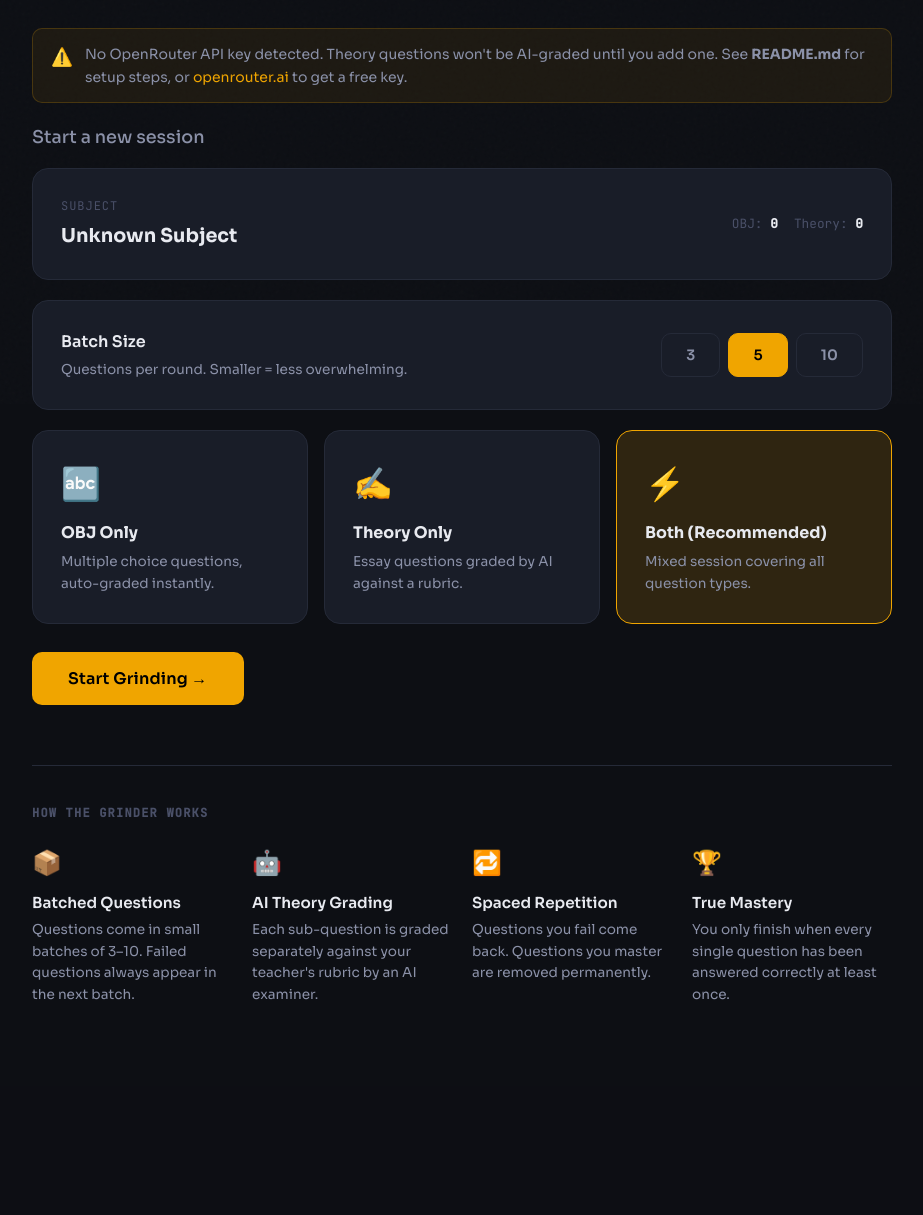
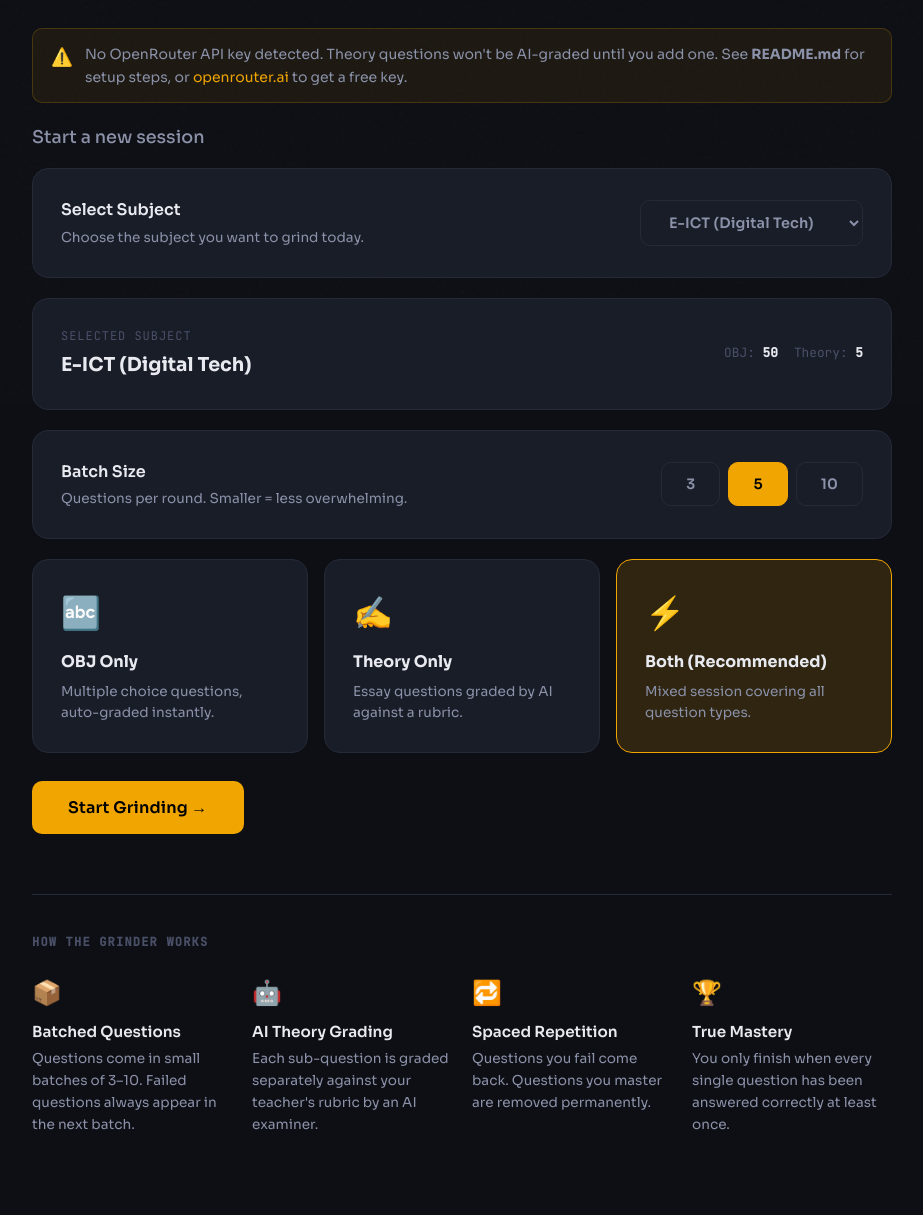
Before and after one commit to infinitehoax/waec-grinder-v2, a Flask app: page / in a window 1280 px wide. Shown: the part 396-1611 px from the top of the page, without its empty margins (178-1101 px from the left). Before the commit the page ends 1396 px from the top, so only its background shows below. Run offline with Flask 3, Linux system fonts and the light colour scheme.

Commit message:
Support multiple subjects in WAEC Grinder
- Refactored backend data service to handle list of subjects from JSON.
- Updated frontend storage logic to scope progress (failed, unseen, stats) by subject name in localStorage.
- Added subject selection dropdown to the dashboard.
- Ensured study session initialization and progress tracking respect the active subject.
- Persisted last selected subject across sessions.

Co-authored-by: infinitehoax <175738733+infinitehoax@users.noreply.github.com>

```diff
--- a/frontend/static/js/storage.js
+++ b/frontend/static/js/storage.js
@@ -4,15 +4,18 @@
 // ============================================
 
 const KEYS = {
-  UNSEEN_OBJ:    'wg_unseen_obj',
-  UNSEEN_THEORY: 'wg_unseen_theory',
-  FAILED_OBJ:    'wg_failed_obj',
-  FAILED_THEORY: 'wg_failed_theory',
-  STATS:         'wg_stats',
-  CURRENT_BATCH: 'wg_current_batch',
-  CURRENT_IDX:   'wg_current_idx',
-  STUDY_MODE:    'wg_study_mode',
-  SUBJECT:       'wg_subject',
+  CURRENT_SUBJECT: 'wg_current_subject',
+  CURRENT_BATCH:   'wg_current_batch',
+  CURRENT_IDX:     'wg_current_idx',
+  STUDY_MODE:      'wg_study_mode',
+};
+
+const SUB_KEYS = {
+  UNSEEN_OBJ:    'unseen_obj',
+  UNSEEN_THEORY: 'unseen_theory',
+  FAILED_OBJ:    'failed_obj',
+  FAILED_THEORY: 'failed_theory',
+  STATS:         'stats',
 };
 
 const Storage = {
@@ -24,102 +27,129 @@ const Storage = {
     localStorage.setItem(key, JSON.stringify(val));
   },
 
+  // ---- Subject-scoped helpers ----
+  _getScoped(subject, key) {
+    const data = this._get(`wg_sub_${subject}`) || {};
+    return data[key];
+  },
+  _setScoped(subject, key, val) {
+    const data = this._get(`wg_sub_${subject}`) || {};
+    data[key] = val;
+    this._set(`wg_sub_${subject}`, data);
+  },
+
   // ---- Initialise from loaded question data ----
   initSession(data, mode) {
-    this._set(KEYS.SUBJECT, data.subject || 'Unknown Subject');
+    const subject = data.subject || 'Unknown Subject';
+    this._set(KEYS.CURRENT_SUBJECT, subject);
     this._set(KEYS.STUDY_MODE, mode);
 
     if (mode === 'obj' || mode === 'both') {
-      // Only reset unseen if not already initialised
-      if (!this._get(KEYS.UNSEEN_OBJ)) {
-        this._set(KEYS.UNSEEN_OBJ, data.obj || []);
+      if (!this._getScoped(subject, SUB_KEYS.UNSEEN_OBJ)) {
+        this._setScoped(subject, SUB_KEYS.UNSEEN_OBJ, data.obj || []);
       }
     }
     if (mode === 'theory' || mode === 'both') {
-      if (!this._get(KEYS.UNSEEN_THEORY)) {
-        this._set(KEYS.UNSEEN_THEORY, data.theory || []);
+      if (!this._getScoped(subject, SUB_KEYS.UNSEEN_THEORY)) {
+        this._setScoped(subject, SUB_KEYS.UNSEEN_THEORY, data.theory || []);
       }
     }
 
-    // Ensure failed queues exist
-    if (!this._get(KEYS.FAILED_OBJ))    this._set(KEYS.FAILED_OBJ, []);
-    if (!this._get(KEYS.FAILED_THEORY)) this._set(KEYS.FAILED_THEORY, []);
+    if (!this._getScoped(subject, SUB_KEYS.FAILED_OBJ))    this._setScoped(subject, SUB_KEYS.FAILED_OBJ, []);
+    if (!this._getScoped(subject, SUB_KEYS.FAILED_THEORY)) this._setScoped(subject, SUB_KEYS.FAILED_THEORY, []);
 
-    // Ensure stats exist
-    if (!this._get(KEYS.STATS)) {
-      this._set(KEYS.STATS, { mastered: 0, failed_total: 0, sessions: 0 });
+    if (!this._getScoped(subject, SUB_KEYS.STATS)) {
+      this._setScoped(subject, SUB_KEYS.STATS, { mastered: 0, failed_total: 0, sessions: 0 });
     }
   },
 
-  // ---- Force reset (re-study all questions) ----
+  // ---- Force reset (re-study all questions for a subject) ----
+  clearSubjectProgress(subject) {
+    localStorage.removeItem(`wg_sub_${subject}`);
+    if (this.getSubject() === subject) {
+      localStorage.removeItem(KEYS.CURRENT_BATCH);
+      localStorage.removeItem(KEYS.CURRENT_IDX);
+      localStorage.removeItem(KEYS.STUDY_MODE);
+    }
+  },
+
   hardReset() {
-    Object.values(KEYS).forEach(k => localStorage.removeItem(k));
+    // This now clears EVERYTHING
+    localStorage.clear();
   },
 
   // ---- Soft reset (keep subject/mode, clear queues) ----
   softReset(data, mode) {
-    localStorage.removeItem(KEYS.UNSEEN_OBJ);
-    localStorage.removeItem(KEYS.UNSEEN_THEORY);
-    localStorage.removeItem(KEYS.FAILED_OBJ);
-    localStorage.removeItem(KEYS.FAILED_THEORY);
+    const subject = data.subject || 'Unknown Subject';
+    const stats = this.getStats(subject);
+    stats.sessions += 1;
+
+    localStorage.removeItem(`wg_sub_${subject}`);
     localStorage.removeItem(KEYS.CURRENT_BATCH);
     localStorage.removeItem(KEYS.CURRENT_IDX);
-    const stats = this._get(KEYS.STATS) || { mastered: 0, failed_total: 0, sessions: 0 };
-    stats.sessions += 1;
-    this._set(KEYS.STATS, stats);
+
     this.initSession(data, mode);
+    this._setScoped(subject, SUB_KEYS.STATS, stats);
   },
 
   // ---- Queue accessors ----
-  getUnseenObj()    { return this._get(KEYS.UNSEEN_OBJ)    || []; },
-  getUnseenTheory() { return this._get(KEYS.UNSEEN_THEORY) || []; },
-  getFailedObj()    { return this._get(KEYS.FAILED_OBJ)    || []; },
-  getFailedTheory() { return this._get(KEYS.FAILED_THEORY) || []; },
+  getUnseenObj(sub)    { return this._getScoped(sub || this.getSubject(), SUB_KEYS.UNSEEN_OBJ)    || []; },
+  getUnseenTheory(sub) { return this._getScoped(sub || this.getSubject(), SUB_KEYS.UNSEEN_THEORY) || []; },
+  getFailedObj(sub)    { return this._getScoped(sub || this.getSubject(), SUB_KEYS.FAILED_OBJ)    || []; },
+  getFailedTheory(sub) { return this._getScoped(sub || this.getSubject(), SUB_KEYS.FAILED_THEORY) || []; },
 
   getMode()    { return this._get(KEYS.STUDY_MODE) || 'both'; },
-  getSubject() { return this._get(KEYS.SUBJECT) || 'Unknown Subject'; },
-  getStats()   { return this._get(KEYS.STATS) || { mastered: 0, failed_total: 0, sessions: 0 }; },
+  getSubject() { return this._get(KEYS.CURRENT_SUBJECT) || 'Unknown Subject'; },
+  getStats(sub)   { return this._getScoped(sub || this.getSubject(), SUB_KEYS.STATS) || { mastered: 0, failed_total: 0, sessions: 0 }; },
 
   // ---- Queue mutators ----
   pushFailedObj(q) {
-    const arr = this.getFailedObj();
+    const sub = this.getSubject();
+    const arr = this.getFailedObj(sub);
     if (!arr.find(x => x.id === q.id)) arr.push(q);
-    this._set(KEYS.FAILED_OBJ, arr);
+    this._setScoped(sub, SUB_KEYS.FAILED_OBJ, arr);
   },
   pushFailedTheory(q) {
-    const arr = this.getFailedTheory();
+    const sub = this.getSubject();
+    const arr = this.getFailedTheory(sub);
     if (!arr.find(x => x.id === q.id)) arr.push(q);
-    this._set(KEYS.FAILED_THEORY, arr);
+    this._setScoped(sub, SUB_KEYS.FAILED_THEORY, arr);
   },
   removeFailedObj(id) {
-    this._set(KEYS.FAILED_OBJ, this.getFailedObj().filter(q => q.id !== id));
+    const sub = this.getSubject();
+    this._setScoped(sub, SUB_KEYS.FAILED_OBJ, this.getFailedObj(sub).filter(q => q.id !== id));
   },
   removeFailedTheory(id) {
-    this._set(KEYS.FAILED_THEORY, this.getFailedTheory().filter(q => q.id !== id));
+    const sub = this.getSubject();
+    this._setScoped(sub, SUB_KEYS.FAILED_THEORY, this.getFailedTheory(sub).filter(q => q.id !== id));
   },
   shiftUnseenObj() {
-    const arr = this.getUnseenObj();
+    const sub = this.getSubject();
+    const arr = this.getUnseenObj(sub);
     const q = arr.shift();
-    this._set(KEYS.UNSEEN_OBJ, arr);
+    this._setScoped(sub, SUB_KEYS.UNSEEN_OBJ, arr);
     return q;
   },
   shiftUnseenTheory() {
-    const arr = this.getUnseenTheory();
+    const sub = this.getSubject();
+    const arr = this.getUnseenTheory(sub);
     const q = arr.shift();
-    this._set(KEYS.UNSEEN_THEORY, arr);
+    this._setScoped(sub, SUB_KEYS.UNSEEN_THEORY, arr);
     return q;
   },
 
   // ---- Stats updaters ----
   incrementMastered(count = 1) {
-    const s = this.getStats();
+    const sub = this.getSubject();
+    const s = this.getStats(sub);
     s.mastered += count;
-    this._set(KEYS.STATS, s);
+    this._setScoped(sub, SUB_KEYS.STATS, s);
   },
   incrementFailed(count = 1) {
-    const s = this.getStats();
+    const sub = this.getSubject();
+    const s = this.getStats(sub);
     s.failed_total += count;
-    this._set(KEYS.STATS, s);
+    this._setScoped(sub, SUB_KEYS.STATS, s);
   },
 
   // ---- Batch state ----
--- a/frontend/templates/index.html
+++ b/frontend/templates/index.html
@@ -45,12 +45,25 @@
       Start a new session
     </h2>
 
+    <!-- Subject Selection -->
+    <div class="card" style="margin-bottom: 20px;">
+      <div style="display:flex; align-items:center; justify-content:space-between; flex-wrap:wrap; gap:16px;">
+        <div>
+          <div style="font-weight:600; margin-bottom:4px;">Select Subject</div>
+          <div style="font-size:0.85rem; color:var(--text-secondary);">Choose the subject you want to grind today.</div>
+        </div>
+        <select id="subject-selector" class="btn btn--ghost" style="padding-right: 32px; appearance: auto;" onchange="updateSubjectSelection()">
+          <option value="" disabled selected>Loading subjects...</option>
+        </select>
+      </div>
+    </div>
+
     <!-- Subject info -->
-    <div class="card" style="margin-bottom: 20px;" id="subject-card">
+    <div class="card" style="margin-bottom: 20px; display:none;" id="subject-card">
       <div style="display:flex; align-items:center; justify-content:space-between; flex-wrap:wrap; gap:12px;">
         <div>
-          <div style="font-size:0.75rem; color:var(--text-muted); text-transform:uppercase; letter-spacing:0.08em; margin-bottom:4px; font-family:var(--font-mono);">Subject</div>
-          <div style="font-size:1.2rem; font-weight:700;" id="subject-name">Loading...</div>
+          <div style="font-size:0.75rem; color:var(--text-muted); text-transform:uppercase; letter-spacing:0.08em; margin-bottom:4px; font-family:var(--font-mono);">Selected Subject</div>
+          <div style="font-size:1.2rem; font-weight:700;" id="subject-name">–</div>
         </div>
         <div style="display:flex; gap:16px; font-size:0.8rem; font-family:var(--font-mono); color:var(--text-muted);">
           <span>OBJ: <strong id="obj-count" style="color:var(--text-primary)">–</strong></span>
@@ -140,23 +153,24 @@
 
   let selectedMode = 'both';
   let selectedBatchSize = 5;
-  let questionsData = null;
+  let allQuestions = null;
+  let selectedSubjectData = null;
 
   // Make functions available globally for onclick handlers
   window.selectMode = selectMode;
   window.startSession = startSession;
   window.resumeSession = resumeSession;
   window.clearSession = clearSession;
+  window.updateSubjectSelection = updateSubjectSelection;
 
   async function init() {
     // Load questions + config
     try {
-      [questionsData] = await Promise.all([API.getQuestions(), loadServerConfig()]);
-      document.getElementById('subject-name').textContent = questionsData.subject || 'Unknown Subject';
-      document.getElementById('obj-count').textContent = (questionsData.obj || []).length;
-      document.getElementById('theory-count').textContent = (questionsData.theory || []).length;
+      [allQuestions] = await Promise.all([API.getQuestions(), loadServerConfig()]);
+      populateSubjects();
     } catch (e) {
-      document.getElementById('subject-name').textContent = 'Error loading questions';
+      console.error(e);
+      document.getElementById('subject-selector').innerHTML = '<option disabled>Error loading subjects</option>';
     }
 
     // Check for existing session
@@ -195,6 +209,57 @@
     if (navUnseen) navUnseen.textContent = summary.unseen_obj + summary.unseen_theory;
   }
 
+  function populateSubjects() {
+    const selector = document.getElementById('subject-selector');
+    selector.innerHTML = '';
+
+    allQuestions.forEach((s, idx) => {
+      const opt = document.createElement('option');
+      opt.value = idx;
+      opt.textContent = s.subject;
+      selector.appendChild(opt);
+    });
+
+    // Try to restore last selected subject or first one
+    const lastSubject = Storage.getSubject();
+    const lastIdx = allQuestions.findIndex(s => s.subject === lastSubject);
+    if (lastIdx !== -1) {
+      selector.value = lastIdx;
+    } else {
+      selector.value = 0;
+    }
+    updateSubjectSelection();
+  }
+
+  function updateSubjectSelection() {
+    const idx = document.getElementById('subject-selector').value;
+    selectedSubjectData = allQuestions[idx];
+
+    document.getElementById('subject-card').style.display = 'block';
+    document.getElementById('subject-name').textContent = selectedSubjectData.subject;
+    document.getElementById('obj-count').textContent = (selectedSubjectData.obj || []).length;
+    document.getElementById('theory-count').textContent = (selectedSubjectData.theory || []).length;
+
+    // Refresh resume card for this specific subject
+    refreshResumeCard();
+    updateNavDisplay();
+  }
+
+  function refreshResumeCard() {
+    const resumeCard = document.getElementById('resume-card');
+    if (Storage.hasExistingSession() && Storage.getSubject() === selectedSubjectData.subject) {
+      const summary = Storage.getSessionSummary();
+      const total = summary.unseen_obj + summary.unseen_theory + summary.failed_obj + summary.failed_theory;
+      if (total > 0) {
+        const desc = document.getElementById('resume-desc');
+        resumeCard.style.display = 'block';
+        desc.textContent = `Subject: ${summary.subject} | ${summary.failed_obj + summary.failed_theory} failed, ${summary.unseen_obj + summary.unseen_theory} unseen, ${summary.stats.mastered} mastered.`;
+        return;
+      }
+    }
+    resumeCard.style.display = 'none';
+  }
+
   function selectMode(mode) {
     selectedMode = mode;
     document.querySelectorAll('.mode-card').forEach(c => {
@@ -211,8 +276,8 @@
   }
 
   async function startSession() {
-    if (!questionsData) {
-      alert('Questions failed to load. Please refresh the page.');
+    if (!selectedSubjectData) {
+      alert('Please select a subject first.');
       return;
     }
 
@@ -221,11 +286,11 @@
     btn.textContent = 'Building session...';
 
     APP_CONFIG.BATCH_SIZE = selectedBatchSize;
-    Storage.initSession(questionsData, selectedMode);
+    Storage.initSession(selectedSubjectData, selectedMode);
 
     // If all already done, soft-reset
     if (Storage.isAllDone(selectedMode)) {
-      Storage.softReset(questionsData, selectedMode);
+      Storage.softReset(selectedSubjectData, selectedMode);
     }
 
     // Navigate to study page
@@ -238,9 +303,9 @@
   }
 
   function clearSession() {
-    if (confirm('This will clear all your progress for this subject. Are you sure?')) {
-      Storage.hardReset();
-      document.getElementById('resume-card').style.display = 'none';
+    if (confirm(`This will clear all your progress for "${selectedSubjectData.subject}". Are you sure?`)) {
+      Storage.clearSubjectProgress(selectedSubjectData.subject);
+      refreshResumeCard();
       updateNavDisplay();
     }
   }
```
Also changed, not shown: backend/services/data_service.py (+0 -8 lines), frontend/static/js/engine.js (+5 -5 lines), frontend/templates/study.html (+5 -2 lines).
